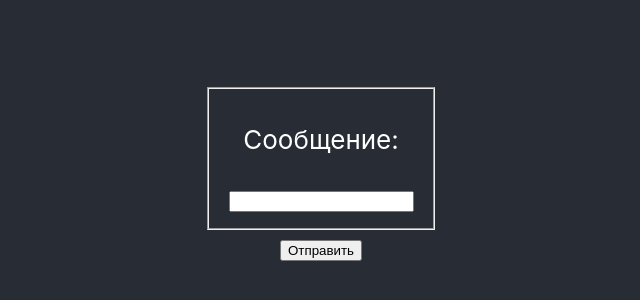
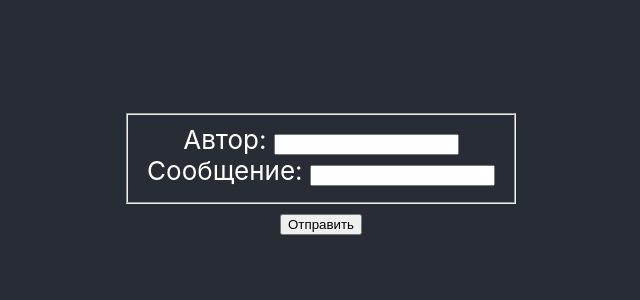
Before and after one commit to silenceafter/react, a React (Create React App) app in the folder homework2/: page / in a window 1280 px wide. Shown: the part 226-526 px from the top of the page, without its empty margins (319-959 px from the left). Built offline with nearby package versions, Linux system fonts and the light colour scheme.

Commit message:
Задание1-5 Обновление 24.08.22

```diff
--- a/homework2/src/App.js
+++ b/homework2/src/App.js
@@ -37,16 +37,15 @@ export function DDD(props) {
 function App() {
   const [messageList, setMessageList] = useState([]);
   const updateMessageList = (event) => {
-    for(let value of event.target) {
-      if (value.name.trim().toLowerCase() == 'message') {
-        console.log('find');
-        break;
-      }
+    const formData = new FormData(event.currentTarget);
+    for(let [key, value] of formData.entries()) {
+      //if (value.name.trim().toLowerCase() == 'message') {
+        console.log(key, value);
+        setMessageList(current => [...current, {id: 1, text: value, author: 'kkk'}]);//event.target.value
+        //break;
+      //}
     }
-    //
-    console.log(event.target[1].value);
     //setMessageList(current => [...current, {id: 1, text: 'ddd', author: 'kkk'}]);
-    setMessageList(current => [...current, {id: 1, text: 'ddd', author: 'kkk'}]);//event.target.value
     event.preventDefault();
   };
   return (
@@ -54,13 +53,20 @@ function App() {
       <header className="App-header">
         <form onSubmit={updateMessageList}>
           <fieldset>
-            <label>
-              <p>Сообщение: </p>
-              <input type="text" onChange={event => updateMessageList} name='message'/>
-            </label>
+            Автор: <input type="text" onChange={event => updateMessageList} name='author'/><br/>
+            Сообщение: <input type="text" onChange={event => updateMessageList} name='message'/>
           </fieldset>
           <button type='submit'>Отправить</button>
         </form>
+        {<div>
+          {messageList.map((element, index) => {
+            return (
+              <div key={index}>
+                <h2>{element.id} текст: {element.text}, сообщение: {element.author}</h2>
+              </div>
+            );
+          })}
+        </div>}
       </header>
     </div>
   );
```
